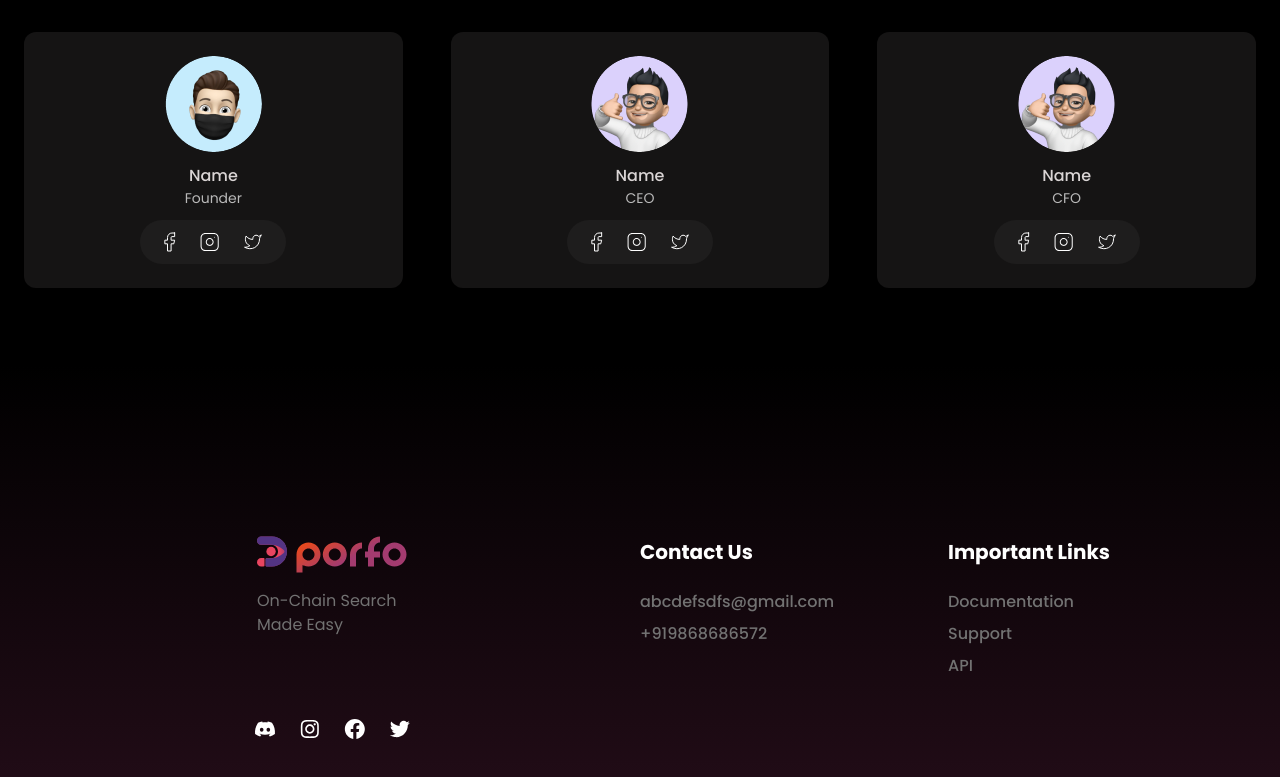
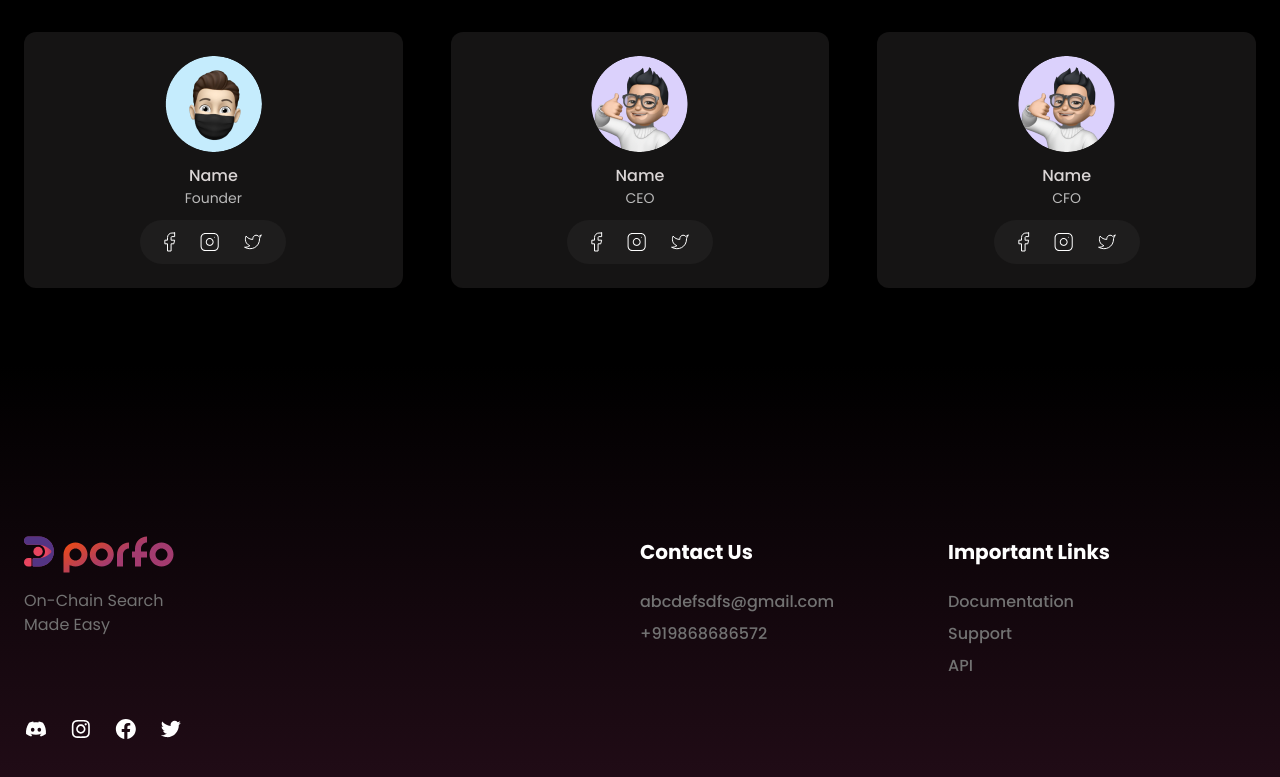
Before and after one commit to Porfo-Foundation/porfo-homepage, a Next.js app: page / in a window 1280 px wide. Shown: the part 5671-6448 px from the top of the page. Built offline with nearby package versions, Linux system fonts and the light colour scheme.

Commit message:
footer changes

```diff
--- a/src/components/LandingPage/Footer.js
+++ b/src/components/LandingPage/Footer.js
@@ -4,7 +4,7 @@ function Footer() {
   return (
     <div className="bg-gradient-to-t from-[#a33b6f36] to-black">
       <div className="max-w-screen-2xl mx-auto px-6 grid grid-cols-12 text-[#727272] pt-40 pb-16 2xl:pb-40 gap-y-8 text-sm sm:text-base">
-        <div className="col-span-12 sm:col-span-4 lg:col-span-6 flex flex-row justify-between items-center sm:flex-col">
+        <div className="col-span-12 sm:col-span-4 lg:col-span-6 flex flex-row justify-between items-center sm:items-start sm:flex-col">
           <div>
             <img src="/logo.svg" className="mb-4" />
             <p>On-Chain Search</p>
```
